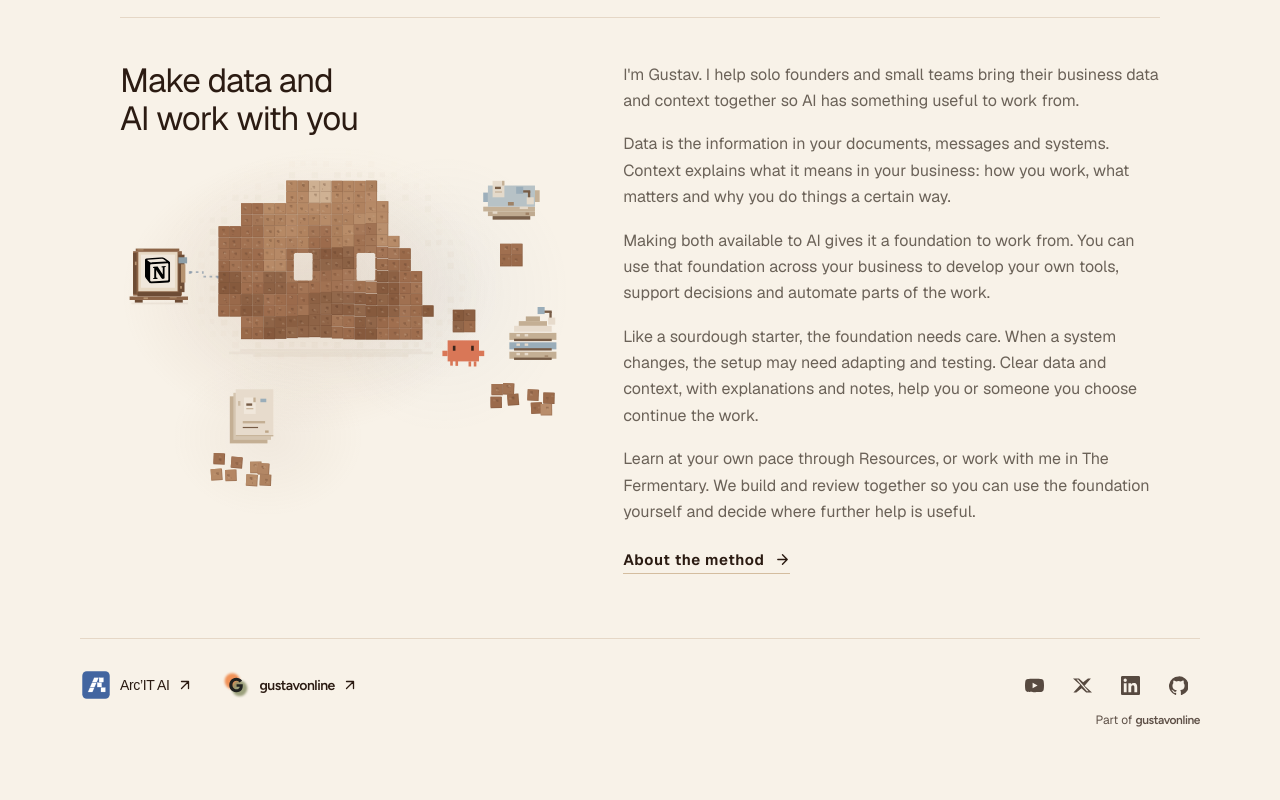
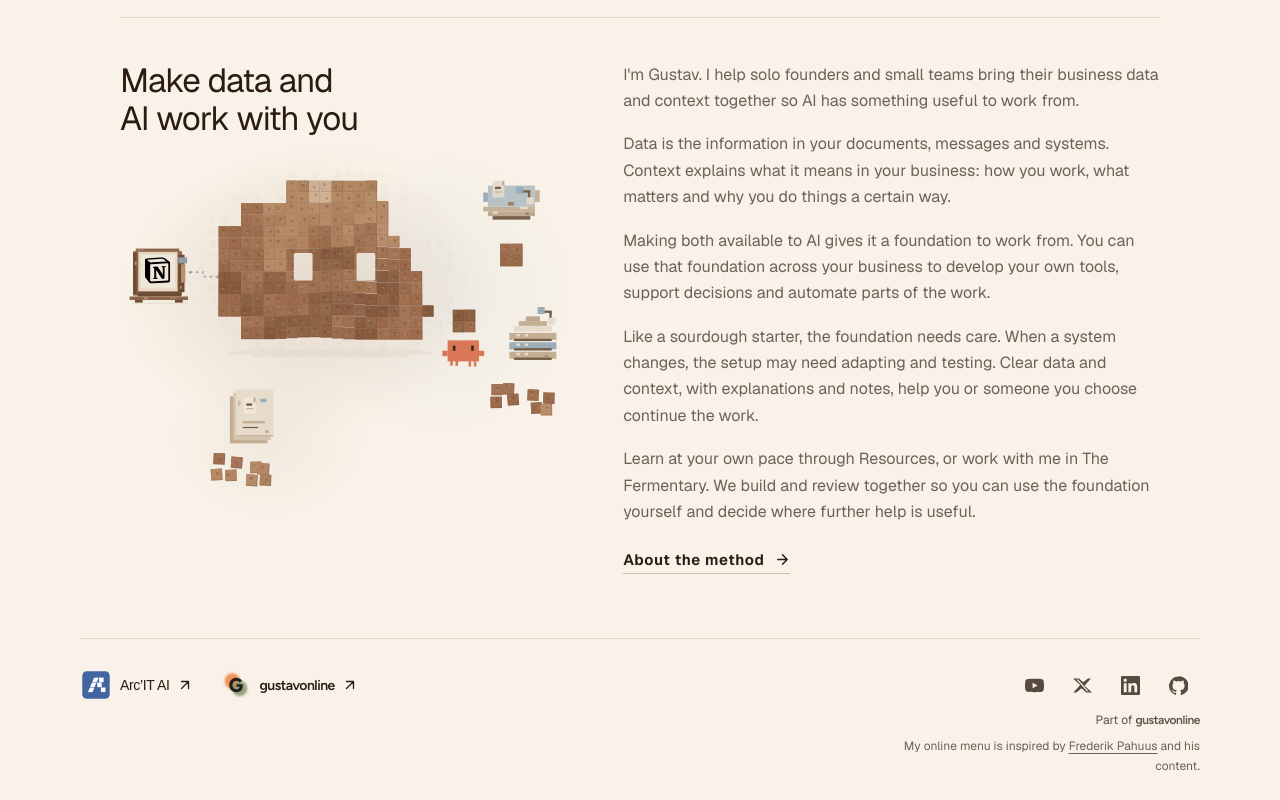
Before and after one commit to onlinesourdough/onlinesourdough-website, a React (Vite) app: page / in a window 1280 px wide. Shown: the part 1480-2280 px from the top of the page. Before the commit the page ends 2233 px from the top, so only its background shows below. Built offline with nearby package versions, Linux system fonts and the light colour scheme; no server answers; a web font is replaced by a local one.

Commit message:
Credit Frederik Pahuus beside the onlinesourdough menu (#35)

```diff
--- a/src/config/site-data.ts
+++ b/src/config/site-data.ts
@@ -628,6 +628,12 @@ export const siteData = {
     },
   ] satisfies Offer[],
   footer: {
+    menuCredit: {
+      prefix: "My online menu is inspired by",
+      name: "Frederik Pahuus",
+      href: "https://frederikpahuus.com/posts/15-done-the-2m-year-plan",
+      suffix: "and his content.",
+    },
     github: {
       label: "GitHub",
       href: "https://github.com/gustavonline",
--- a/src/family/Family.tsx
+++ b/src/family/Family.tsx
@@ -5,6 +5,7 @@ import { FamilyMark } from "./FamilyMark";
 import { familyHref, localReview, type FamilyBrand } from "./preview";
 
 import { newsletterReceipt, submitNewsletter } from "./newsletter";
+import { siteData } from "../config/site-data";
 
 const labels = { onlinesourdough: "onlinesourdough", arcitai: "Arc’IT AI", gustavonline: "gustavonline" };
 const social = [
@@ -40,6 +41,11 @@ export function FamilyFooter({ brand }: { brand: FamilyBrand }) {
             <>Part of <a href={familyHref("gustavonline")} target="_blank" rel="noopener noreferrer"><span className="brand-name-token" data-brand-name="gustavonline">gustavonline</span></a></>
           )}
         </p>
+        {brand === "onlinesourdough" && (
+          <p className="family-footer-credit">
+            {siteData.footer.menuCredit.prefix}{" "}<a href={siteData.footer.menuCredit.href} target="_blank" rel="noopener noreferrer">{siteData.footer.menuCredit.name}</a>{" "}{siteData.footer.menuCredit.suffix}
+          </p>
+        )}
       </div>
     </div>
   );
--- a/src/family/family.css
+++ b/src/family/family.css
@@ -84,3 +84,7 @@
 @media(max-width:620px) {
   .family-footer-details { align-self:flex-end; }
 }
+
+.family-footer-credit { max-width:38ch; margin:4px 0 0; text-align:right; font-size:12px; line-height:1.6; color:var(--muted); }
+.family-footer-credit a { color:inherit; text-decoration:underline; text-underline-offset:3px; }
+.family-footer-credit a:hover,.family-footer-credit a:focus-visible { color:var(--family-ink); }
```
